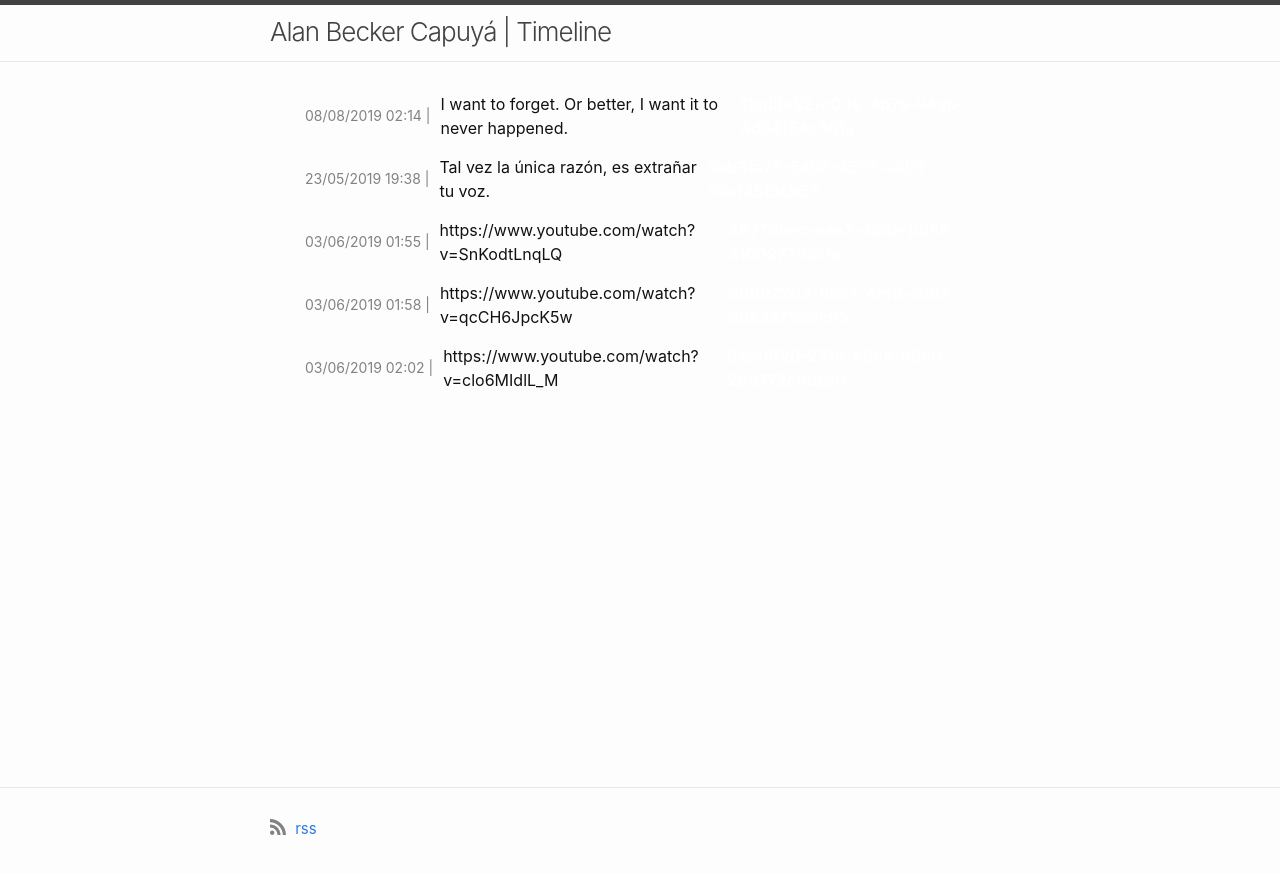
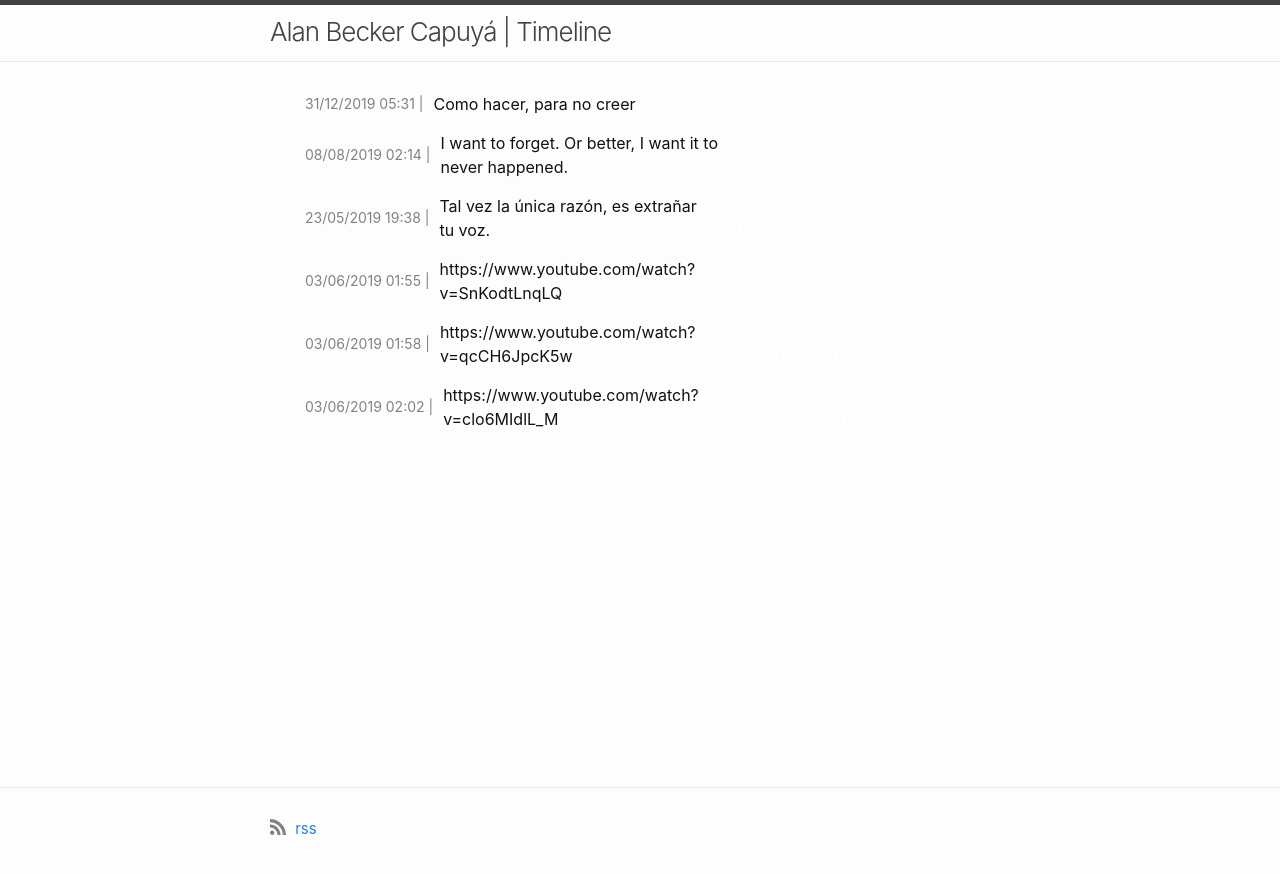
Before and after one commit to alandooz/timeline, a Jekyll site: the page built from index.md, in a window 1280 px wide. Shown: the top 874 px of the page. Built offline with Jekyll 4.4.1, drawn with Linux system fonts in a browser that asks for light colours.

Commit message:
Updated microposts.json with Lambda

```diff
--- a/_data/microposts.json
+++ b/_data/microposts.json
@@ -1 +1 @@
-[{"id":"11ad3e92-c009-4b7a-94ab-4d64f54e56fa","micropost":"I want to forget. Or better, I want it to never happened.","files":[],"created_at":"2019-08-08T02:14:03.382Z","updated_at":"2019-08-08T02:14:03.382Z"},{"id":"0eb3fa75-5db5-4507-a8b5-06af45f5cb57","micropost":"Tal vez la única razón, es extrañar tu voz.","files":[],"created_at":"2019-05-23T19:38:07.104Z","updated_at":"2019-05-23T19:38:07.104Z"},{"id":"48779bec-eaa3-4d5a-bb85-310097798cfa","micropost":"https://www.youtube.com/watch?v=SnKodtLnqLQ","files":[],"created_at":"2019-06-03T01:55:18.407Z","updated_at":"2019-06-03T01:55:18.407Z"},{"id":"d8802263-6a87-4efd-a697-dde337539c95","micropost":"https://www.youtube.com/watch?v=qcCH6JpcK5w","files":[],"created_at":"2019-06-03T01:58:18.407Z","updated_at":"2019-06-03T01:58:18.407Z"},{"id":"61ca5f20-2716-46de-99d0-28d772c6dca0","micropost":"https://www.youtube.com/watch?v=clo6MIdlL_M","files":[],"created_at":"2019-06-03T02:02:18.407Z","updated_at":"2019-06-03T02:02:18.407Z"}]
+[{"id":"262fd504-7baa-4f9f-9693-c1ab45831ad2","micropost":"Como hacer, para no creer","files":[],"created_at":"2019-12-31T05:31:27.398Z","updated_at":"2019-12-31T05:31:27.398Z"},{"id":"11ad3e92-c009-4b7a-94ab-4d64f54e56fa","micropost":"I want to forget. Or better, I want it to never happened.","files":[],"created_at":"2019-08-08T02:14:03.382Z","updated_at":"2019-08-08T02:14:03.382Z"},{"id":"0eb3fa75-5db5-4507-a8b5-06af45f5cb57","micropost":"Tal vez la única razón, es extrañar tu voz.","files":[],"created_at":"2019-05-23T19:38:07.104Z","updated_at":"2019-05-23T19:38:07.104Z"},{"id":"48779bec-eaa3-4d5a-bb85-310097798cfa","micropost":"https://www.youtube.com/watch?v=SnKodtLnqLQ","files":[],"created_at":"2019-06-03T01:55:18.407Z","updated_at":"2019-06-03T01:55:18.407Z"},{"id":"d8802263-6a87-4efd-a697-dde337539c95","micropost":"https://www.youtube.com/watch?v=qcCH6JpcK5w","files":[],"created_at":"2019-06-03T01:58:18.407Z","updated_at":"2019-06-03T01:58:18.407Z"},{"id":"61ca5f20-2716-46de-99d0-28d772c6dca0","micropost":"https://www.youtube.com/watch?v=clo6MIdlL_M","files":[],"created_at":"2019-06-03T02:02:18.407Z","updated_at":"2019-06-03T02:02:18.407Z"}]
```
